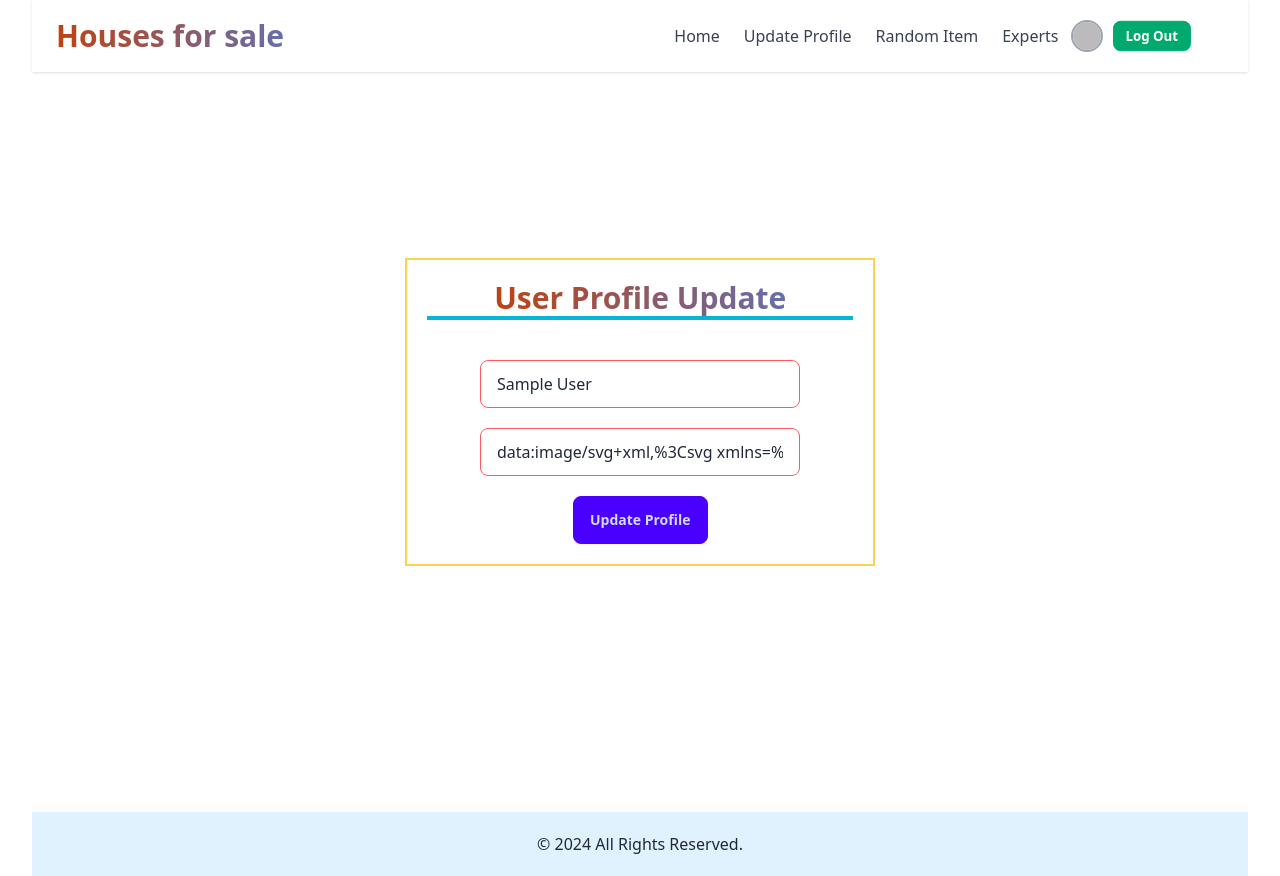
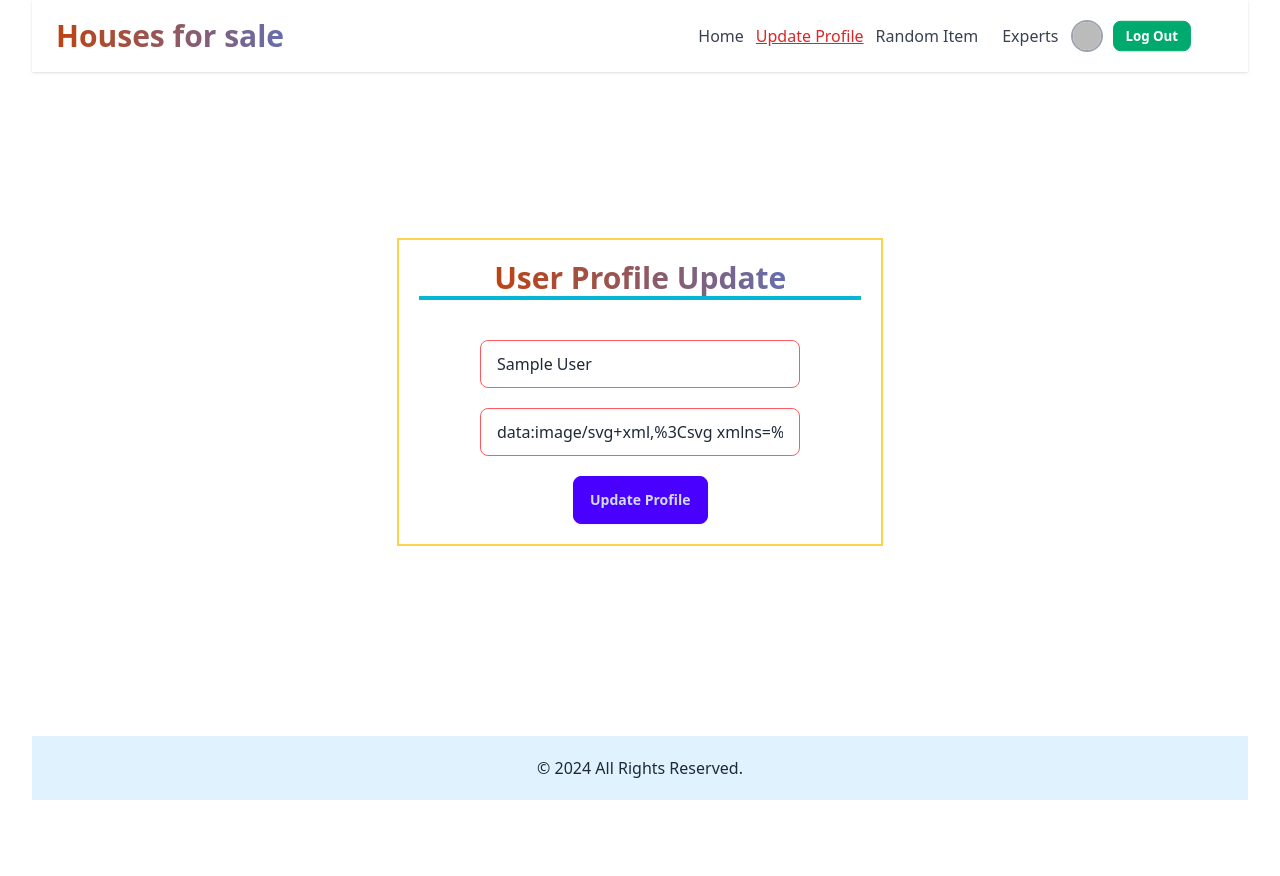
Before and after one commit to mdsaifulislamrafel/Residential-Auth-React, a React (Vite) app: page /updateProfile in a window 1280 px wide. After the commit the page ends 800 px from the top, so only its background shows below. Built offline with nearby package versions, Linux system fonts and the light colour scheme; no server answers; sample sign-in values are in the browser's storage.

Commit message:
active route showing

```diff
--- a/src/Pages/Navbar.jsx
+++ b/src/Pages/Navbar.jsx
@@ -1,5 +1,5 @@
 import { useContext, useState } from 'react';
-import { Link } from 'react-router-dom';
+import { Link, NavLink } from 'react-router-dom';
 import { AuthContext } from '../AuthProvider/AuthProvider';
 import toast from 'react-hot-toast';
 
@@ -32,17 +32,16 @@ const Navbar = () => {
                             </button>
                         </div>
                     </div>
-
                     <div className={`${isOpen ? 'block' : 'hidden'} lg:flex lg:items-center lg:mx-8`}>
-                        <Link to={"/"} className="block px-3 py-2 mt-2 text-gray-700 transition-colors duration-300 transform rounded-md lg:mt-0 dark:text-gray-200 hover:bg-gray-100 dark:hover:bg-gray-700">Home</Link>
+                        <NavLink to={"/"} className={({ isActive, isPending }) => isActive ? "active text-red-600 underline" : isPending ? "pending " : "block px-3 py-2 mt-2 text-gray-700 transition-colors duration-300 transform rounded-md lg:mt-0 dark:text-gray-200 hover:bg-gray-100 dark:hover:bg-gray-700"}>Home</NavLink>
                         {
-                            user && <Link to={"/updateProfile"} className="block px-3 py-2 mt-2 text-gray-700 transition-colors duration-300 transform rounded-md lg:mt-0 dark:text-gray-200 hover:bg-gray-100 dark:hover:bg-gray-700">Update Profile</Link>
+                            user && <NavLink to={"/updateProfile"} className={({ isActive, isPending }) => isActive ? "active text-red-600 underline" : isPending ? "pending " : "block px-3 py-2 mt-2 text-gray-700 transition-colors duration-300 transform rounded-md lg:mt-0 dark:text-gray-200 hover:bg-gray-100 dark:hover:bg-gray-700"}>Update Profile</NavLink>
                         }
                         <a href="#" className="block px-3 py-2 mt-2 text-gray-700 transition-colors duration-300 transform rounded-md lg:mt-0 dark:text-gray-200 hover:bg-gray-100 dark:hover:bg-gray-700">Random Item</a>
                         <a href="#" className="block px-3 py-2 mt-2 text-gray-700 transition-colors duration-300 transform rounded-md lg:mt-0 dark:text-gray-200 hover:bg-gray-100 dark:hover:bg-gray-700">Experts</a>
                         <div className="flex items-center mt-4 lg:mt-0">
                             {user ? (
-                                <div  className="flex gap-2 items-center">
+                                <div className="flex gap-2 items-center">
 
                                     <div className="w-8 h-8 overflow-hidden border-2 border-gray-400 rounded-full">
                                         <img title={user?.displayName} src={user?.photoURL || "https://images.unsplash.com/photo-1517841905240-472988babdf9?ixlib=rb-1.2.1&ixid=eyJhcHBfaWQiOjEyMDd9&auto=format&fit=crop&w=334&q=80"} className="object-cover w-full h-full" alt="avatar" />
--- a/src/Pages/UpdateProfile.jsx
+++ b/src/Pages/UpdateProfile.jsx
@@ -19,7 +19,7 @@ const UpdateProfile = () => {
   };
 
   return (
-    <div className='flex flex-col justify-center items-center p-5 h-[85vh]'>
+    <div className='flex flex-col justify-center items-center h-[80vh]'>
 
       <div className='border-2 border-amber-300 p-5 text-center w-full md:w-[40%] space-y-5 animate__animated animate__pulse'>
         <h2 className=" text-3xl font-bold mb-10 border-b-4 border-y-cyan-500 animate__animated animate__backInDown"><span className='bg-300% bg-gradient-to-r from-orange-700 via-blue-500 to-green-400 text-transparent bg-clip-text animate-gradient'>User Profile Update</span></h2>
--- a/src/Root/Root.jsx
+++ b/src/Root/Root.jsx
@@ -5,7 +5,7 @@ const Root = () => {
     return (
         <div className='w-full md:w-[95%] mx-auto'>
             <Navbar />
-            <div className='min-h-[calc(100vh-60px)]'>
+            <div className='min-h-[calc(100vh-136px)]'>
                 <Outlet></Outlet>
             </div>
             <Footer />
```
